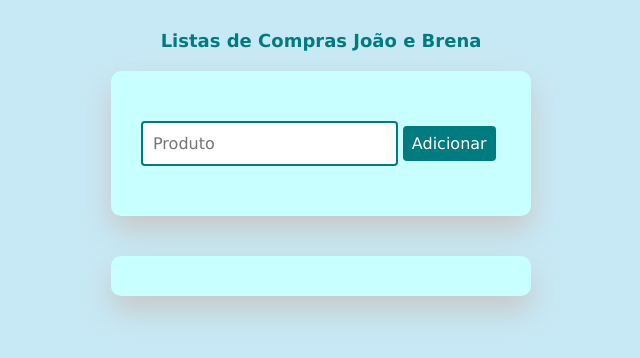
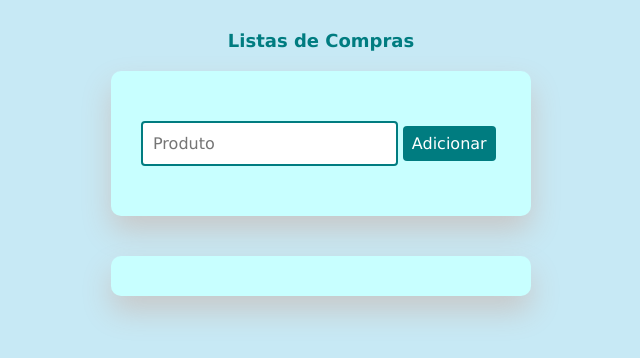
Before and after one commit to joaoigorr/listacompras, a plain HTML site: page index.html in a window 1280 px wide. Shown: the whole page, without its empty margins (319-959 px from the left). Drawn offline with Linux system fonts and the light colour scheme.

Commit message:
alteracao titulo

```diff
--- a/index.html
+++ b/index.html
@@ -8,7 +8,7 @@
 </head>
 <body>
     <div class="container">
-        <div class="titulo">Listas de Compras João e Brena</div>
+        <div class="titulo">Listas de Compras</div>
         <div class="novo-item-container">
             <input
             type="text"
```
